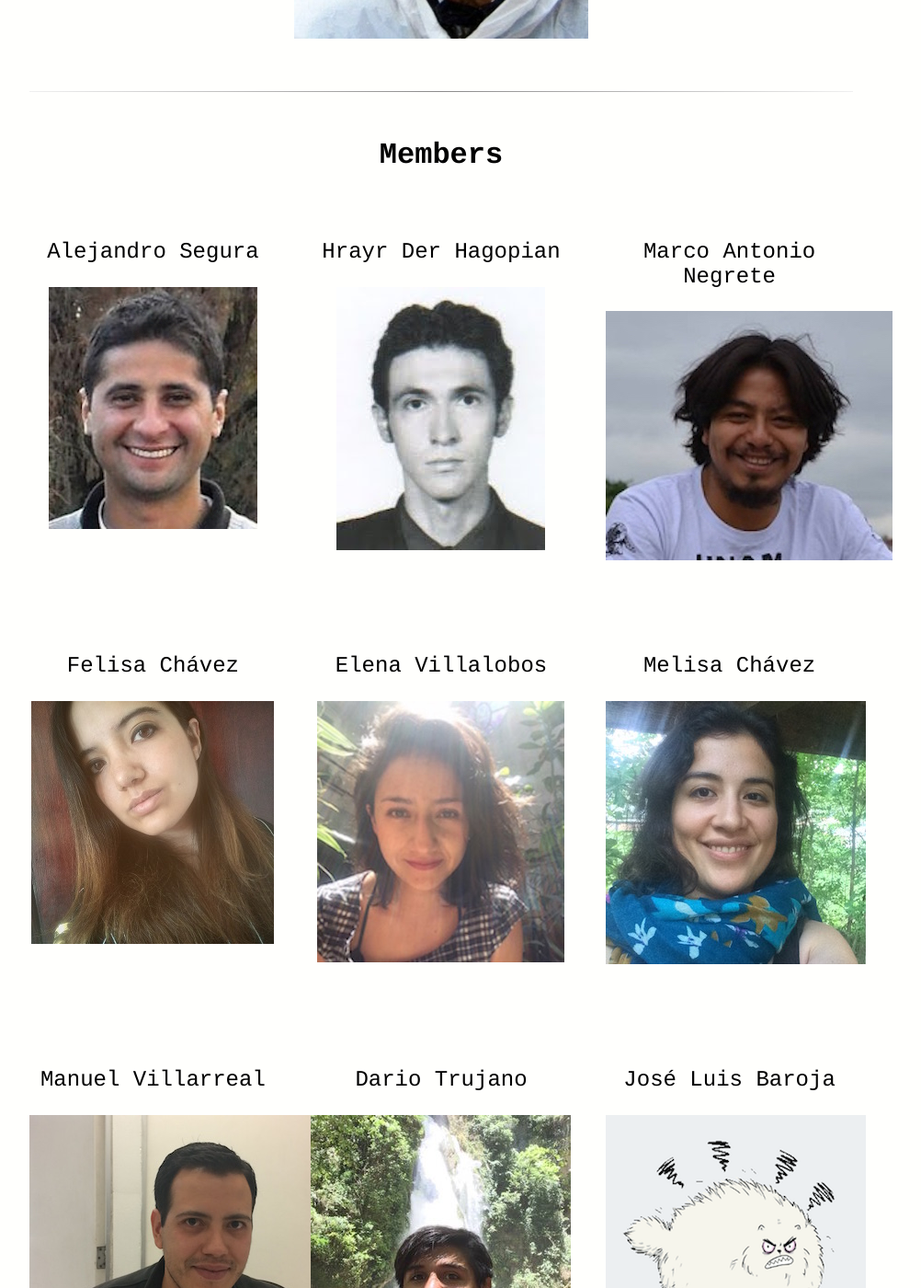
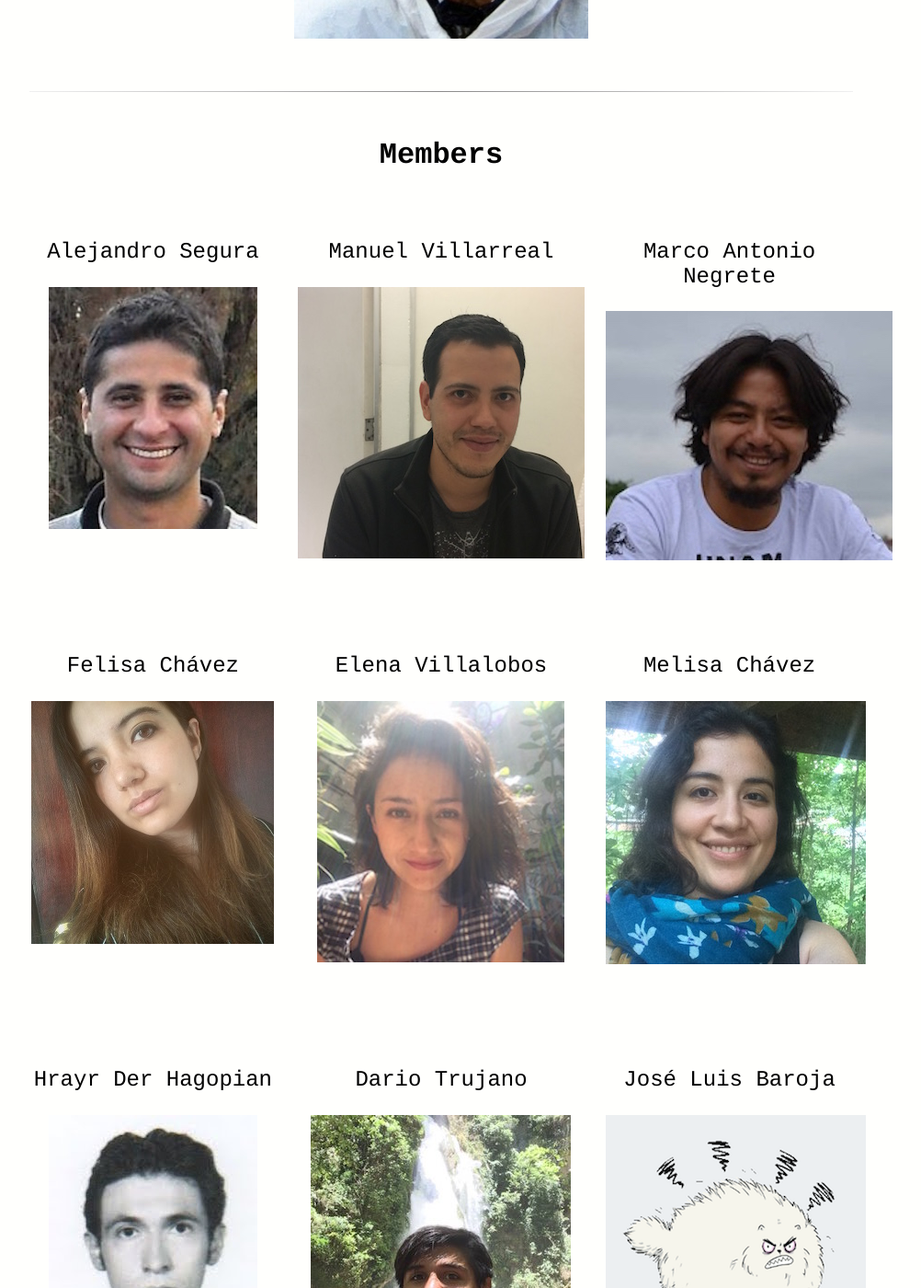
Before and after one commit to BouzasLab25/bouzaslab25.github.io, a Jekyll site: the page built from people/index.html, in a window 1280 px wide and 1400 px high, scrolled down 692 px. Shown: the whole window at 92% size, without its empty margins (160-1162 px from the left). Built offline with Jekyll 4.4.1, drawn with Linux system fonts in a browser that asks for light colours.

Commit message:
Update index.html

```diff
--- a/people/index.html
+++ b/people/index.html
@@ -18,8 +18,8 @@ title: Lab25 Members
   </div>
 
   <div class="center">
-   <p><a class='lu' href="/people/hrayr.html">Hrayr Der Hagopian</a></p>
-	  <a href="/people/hrayr.html"><img class="displayed" src="/images/hrayr.jpg" /></a>
+	     <p><a class='lu' href="/people/manuel.html">Manuel Villarreal</a></p>
+	      <a href="/people/manuel.html"><img class="displayed" src="/images/manuel.JPG" /></a>
   </div>
 
   <div class="right">
@@ -43,8 +43,8 @@ title: Lab25 Members
   </div>
 
       <div class="left">
-   <p><a class='lu' href="/people/manuel.html">Manuel Villarreal</a></p>
-	      <a href="/people/manuel.html"><img class="displayed" src="/images/manuel.JPG" /></a>
+   <p><a class='lu' href="/people/hrayr.html">Hrayr Der Hagopian</a></p>
+	  <a href="/people/hrayr.html"><img class="displayed" src="/images/hrayr.jpg" /></a>
   </div>
 
   <div class="center" >
```
